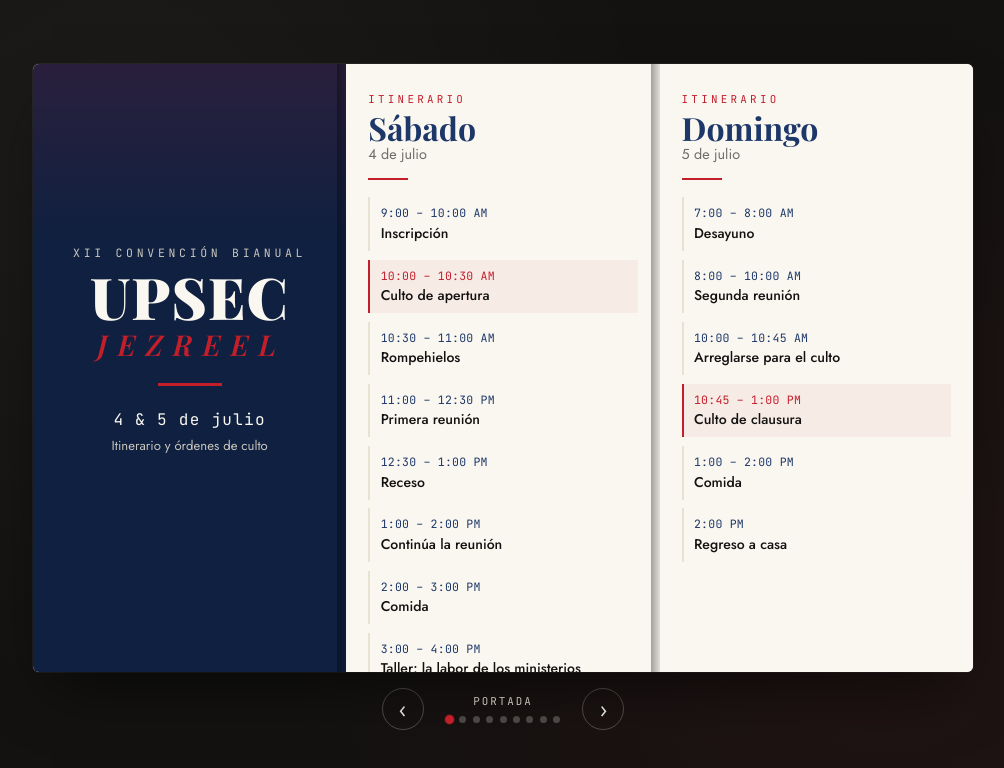
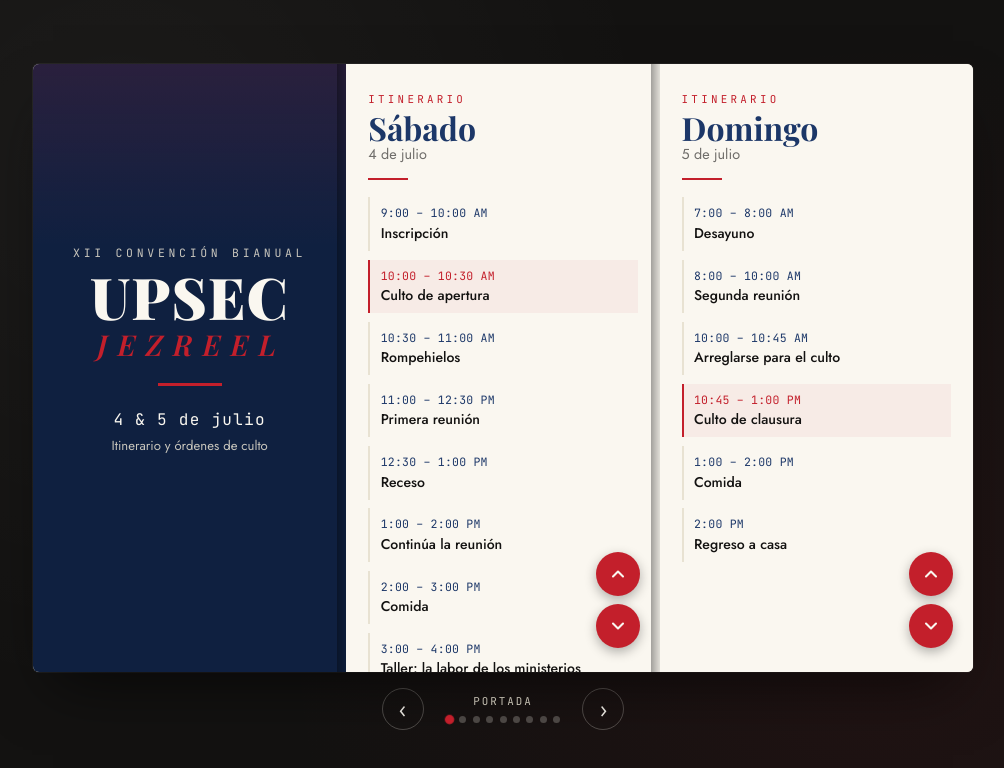
Before and after one commit to joako-18/Tryptic, a React (Vite) app: page / in a window 1280 px wide. Shown: the top 768 px of the page, without its empty margins (137-1141 px from the left). Built offline with nearby package versions, Linux system fonts and the light colour scheme; a web font is replaced by a local one.

Commit message:
feat: add manual scroll buttons for ios Safari fallback

```diff
--- a/src/components/CultoOrder/CultoOrder.css
+++ b/src/components/CultoOrder/CultoOrder.css
@@ -1,18 +1,18 @@
 .culto {
   position: absolute;
   inset: 0;
-  height: 100%;
-  width: 100%;
   padding: 9% 7% 6%;
   background: var(--negro);
   color: var(--blanco);
   overflow-y: auto;
+  overflow-x: hidden;
   -webkit-overflow-scrolling: touch;
+  overscroll-behavior: contain;
+  touch-action: pan-y;
+  transform-style: flat;
+  -webkit-transform-style: flat;
   display: block;
-  -webkit-transform: translateZ(0);
-  transform: translateZ(0);
 }
-
 .culto__eyebrow {
   margin: 0;
   font-family: var(--font-mono);
@@ -21,7 +21,6 @@
   text-transform: uppercase;
   color: var(--rojo);
 }
-
 .culto__titulo {
   margin: 0.3rem 0 0;
   font-family: var(--font-display);
@@ -33,7 +32,6 @@
   gap: 0.5rem;
   flex-wrap: wrap;
 }
-
 .culto__subtitulo {
   font-family: var(--font-mono);
   font-weight: 400;
@@ -42,44 +40,37 @@
   text-transform: uppercase;
   letter-spacing: 0.12em;
 }
-
 .culto__divisor {
   height: 2px;
   width: 40px;
   background: var(--rojo);
   margin: 1rem 0 1.1rem;
 }
-
 .culto__lista {
   list-style: none;
   margin: 0;
-  padding: 0;
+  padding: 0 0 2rem;
   display: flex;
   flex-direction: column;
   gap: 0.65rem;
-  flex: 1;
 }
-
 .culto__punto {
   display: grid;
   grid-template-columns: 1.6rem 1fr;
   gap: 0.6rem;
   align-items: baseline;
 }
-
 .culto__num {
   font-family: var(--font-mono);
   font-size: 0.68rem;
   color: var(--azul);
   opacity: 0.9;
 }
-
 .culto__texto {
   font-size: 0.86rem;
   line-height: 1.4;
   color: var(--hueso);
 }
-
 .culto::-webkit-scrollbar {
   width: 4px;
 }
--- a/src/components/CultoOrder/CultoOrder.tsx
+++ b/src/components/CultoOrder/CultoOrder.tsx
@@ -1,4 +1,6 @@
+import { useRef } from "react";
 import type { CultoOrdenData } from "../../types";
+import ScrollButtons from "../ScrollButtons/ScrollButtons";
 import "./CultoOrder.css";
 
 interface Props {
@@ -7,8 +9,11 @@ interface Props {
 }
 
 function CultoOrder({ culto, eyebrow = "Orden de culto" }: Props) {
+  const scrollRef = useRef<HTMLDivElement>(null);
+
   return (
-    <div className="culto">
+    <>
+      <div className="culto" ref={scrollRef}>
         <p className="culto__eyebrow">{eyebrow}</p>
         <h2 className="culto__titulo">
           {culto.titulo}
@@ -24,6 +29,8 @@ function CultoOrder({ culto, eyebrow = "Orden de culto" }: Props) {
           ))}
         </ol>
       </div>
+      <ScrollButtons targetRef={scrollRef} />
+    </>
   );
 }
 
--- a/src/components/ScheduleTable/ScheduleTable.css
+++ b/src/components/ScheduleTable/ScheduleTable.css
@@ -1,18 +1,18 @@
 .horario {
   position: absolute;
   inset: 0;
-  height: 100%;
-  width: 100%;
   padding: 9% 7% 6%;
   background: var(--blanco);
   color: var(--negro);
   overflow-y: auto;
+  overflow-x: hidden;
   -webkit-overflow-scrolling: touch;
+  overscroll-behavior: contain;
+  touch-action: pan-y;
+  transform-style: flat;
+  -webkit-transform-style: flat;
   display: block;
-  -webkit-transform: translateZ(0);
-  transform: translateZ(0);
 }
-
 .horario__eyebrow {
   margin: 0;
   font-family: var(--font-mono);
@@ -21,7 +21,6 @@
   text-transform: uppercase;
   color: var(--rojo);
 }
-
 .horario__dia {
   margin: 0.3rem 0 0;
   font-family: var(--font-display);
@@ -32,7 +31,6 @@
   flex-direction: column;
   line-height: 1.05;
 }
-
 .horario__fecha {
   font-family: var(--font-body);
   font-weight: 400;
@@ -41,24 +39,20 @@
   opacity: 0.6;
   margin-top: 0.15rem;
 }
-
 .horario__divisor {
   height: 2px;
   width: 40px;
   background: var(--rojo);
   margin: 1rem 0 1.1rem;
 }
-
 .horario__lista {
   list-style: none;
   margin: 0;
-  padding: 0;
+  padding: 0 0 2rem;
   display: flex;
   flex-direction: column;
   gap: 0.55rem;
-  flex: 1;
 }
-
 .horario__item {
   display: grid;
   grid-template-columns: 1fr;
@@ -68,29 +62,24 @@
   background: transparent;
   transition: border-color 0.2s ease;
 }
-
 .horario__item--destacado {
   border-left: 2px solid var(--rojo);
   background: rgba(195, 31, 43, 0.05);
 }
-
 .horario__hora {
   font-family: var(--font-mono);
   font-size: 0.72rem;
   letter-spacing: 0.02em;
   color: var(--azul);
 }
-
 .horario__item--destacado .horario__hora {
   color: var(--rojo);
 }
-
 .horario__actividad {
   font-size: 0.88rem;
   font-weight: 500;
   color: var(--negro);
 }
-
 .horario::-webkit-scrollbar {
   width: 4px;
 }
--- a/src/components/ScheduleTable/ScheduleTable.tsx
+++ b/src/components/ScheduleTable/ScheduleTable.tsx
@@ -1,4 +1,6 @@
+import { useRef } from "react";
 import type { BloqueHorario } from "../../types";
+import ScrollButtons from "../ScrollButtons/ScrollButtons";
 import "./ScheduleTable.css";
 
 interface Props {
@@ -6,8 +8,11 @@ interface Props {
 }
 
 function ScheduleTable({ bloque }: Props) {
+  const scrollRef = useRef<HTMLDivElement>(null);
+
   return (
-    <div className="horario">
+    <>
+      <div className="horario" ref={scrollRef}>
         <p className="horario__eyebrow">Itinerario</p>
         <h2 className="horario__dia">
           {bloque.dia}
@@ -26,6 +31,8 @@ function ScheduleTable({ bloque }: Props) {
           ))}
         </ol>
       </div>
+      <ScrollButtons targetRef={scrollRef} />
+    </>
   );
 }
 
--- /dev/null
+++ b/src/components/ScrollButtons/ScrollButtons.css
@@ -0,0 +1,34 @@
+.scroll-buttons {
+  position: absolute;
+  bottom: 1.5rem;
+  right: 1.25rem;
+  display: flex;
+  flex-direction: column;
+  gap: 0.5rem;
+  z-index: 10;
+}
+
+.scroll-btn {
+  width: 44px;
+  height: 44px;
+  border-radius: 50%;
+  background: var(--rojo);
+  color: var(--blanco);
+  border: none;
+  display: flex;
+  align-items: center;
+  justify-content: center;
+  cursor: pointer;
+  box-shadow: 0 4px 12px rgba(0, 0, 0, 0.3);
+  transition: transform 0.2s, opacity 0.2s;
+  padding: 0;
+  -webkit-tap-highlight-color: transparent;
+}
+
+.scroll-btn:active {
+  transform: scale(0.92);
+}
+
+.scroll-btn:hover {
+  opacity: 0.9;
+}
--- /dev/null
+++ b/src/components/ScrollButtons/ScrollButtons.tsx
@@ -0,0 +1,30 @@
+import "./ScrollButtons.css";
+
+interface Props {
+  targetRef: React.RefObject<HTMLDivElement>;
+}
+
+function ScrollButtons({ targetRef }: Props) {
+  const scroll = (amount: number) => {
+    if (targetRef.current) {
+      targetRef.current.scrollBy({ top: amount, behavior: "smooth" });
+    }
+  };
+
+  return (
+    <div className="scroll-buttons">
+      <button className="scroll-btn" onClick={() => scroll(-250)} aria-label="Arriba">
+        <svg viewBox="0 0 24 24" width="20" height="20" stroke="currentColor" strokeWidth="2.5" fill="none" strokeLinecap="round" strokeLinejoin="round">
+          <polyline points="18 15 12 9 6 15"></polyline>
+        </svg>
+      </button>
+      <button className="scroll-btn" onClick={() => scroll(250)} aria-label="Abajo">
+        <svg viewBox="0 0 24 24" width="20" height="20" stroke="currentColor" strokeWidth="2.5" fill="none" strokeLinecap="round" strokeLinejoin="round">
+          <polyline points="6 9 12 15 18 9"></polyline>
+        </svg>
+      </button>
+    </div>
+  );
+}
+
+export default ScrollButtons;
--- a/src/components/SocialPanel/SocialPanel.css
+++ b/src/components/SocialPanel/SocialPanel.css
@@ -1,8 +1,6 @@
 .social-panel {
   position: absolute;
   inset: 0;
-  height: 100%;
-  width: 100%;
   padding: 9% 7% 6%;
   background: var(--rojo);
   color: var(--blanco);
@@ -12,11 +10,13 @@
   align-items: center;
   text-align: center;
   overflow-y: auto;
+  overflow-x: hidden;
   -webkit-overflow-scrolling: touch;
-  -webkit-transform: translateZ(0);
-  transform: translateZ(0);
+  overscroll-behavior: contain;
+  touch-action: pan-y;
+  transform-style: flat;
+  -webkit-transform-style: flat;
 }
-
 .social-panel__eyebrow {
   margin: 0 0 2rem;
   font-family: var(--font-mono);
@@ -25,7 +25,6 @@
   text-transform: uppercase;
   color: var(--hueso);
 }
-
 .social-panel__cita {
   font-family: var(--font-display);
   font-size: clamp(1.4rem, 4vw, 1.8rem);
@@ -34,7 +33,6 @@
   line-height: 1.4;
   margin: 0 0 1rem;
 }
-
 .social-panel__cita-ref {
   font-family: var(--font-body);
   font-size: 0.9rem;
@@ -42,7 +40,6 @@
   color: var(--hueso);
   margin-bottom: 3rem;
 }
-
 .social-panel__divisor {
   width: 40px;
   height: 2px;
@@ -50,14 +47,12 @@
   margin: 0 auto 2.5rem;
   flex-shrink: 0;
 }
-
 .social-panel__redes {
   display: flex;
   flex-direction: column;
   gap: 1rem;
   width: 100%;
 }
-
 .social-panel__red {
   display: flex;
   align-items: center;
@@ -72,12 +67,10 @@
   border-radius: 4px;
   transition: background 0.2s, border-color 0.2s;
 }
-
 .social-panel__red:hover {
   background: rgba(250, 247, 240, 0.1);
   border-color: var(--blanco);
 }
-
 .social-panel__icon {
   width: 20px;
   height: 20px;
```
Lines whose indentation alone changed are shown as unchanged.
